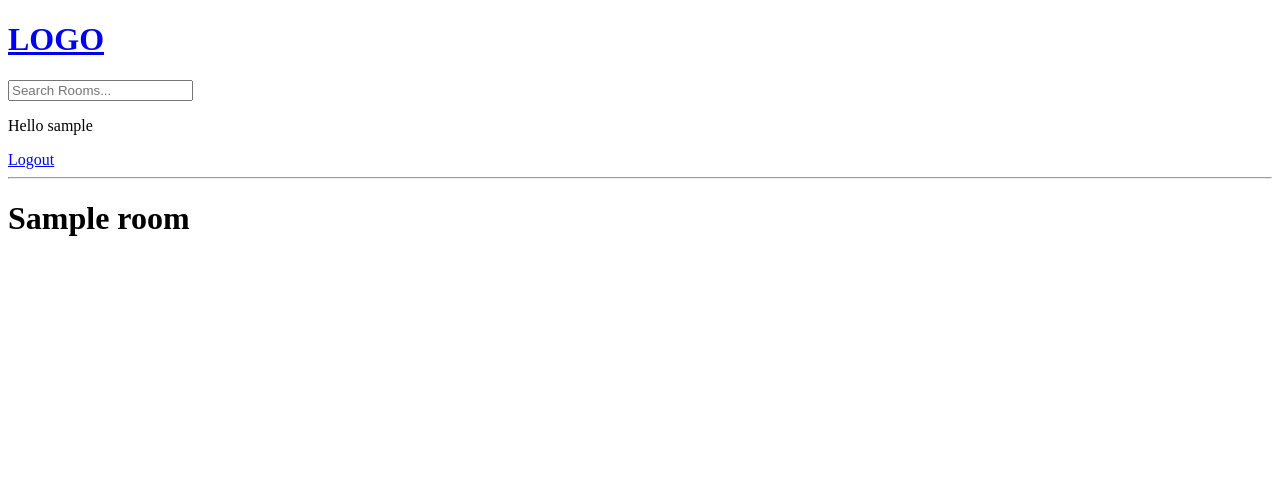
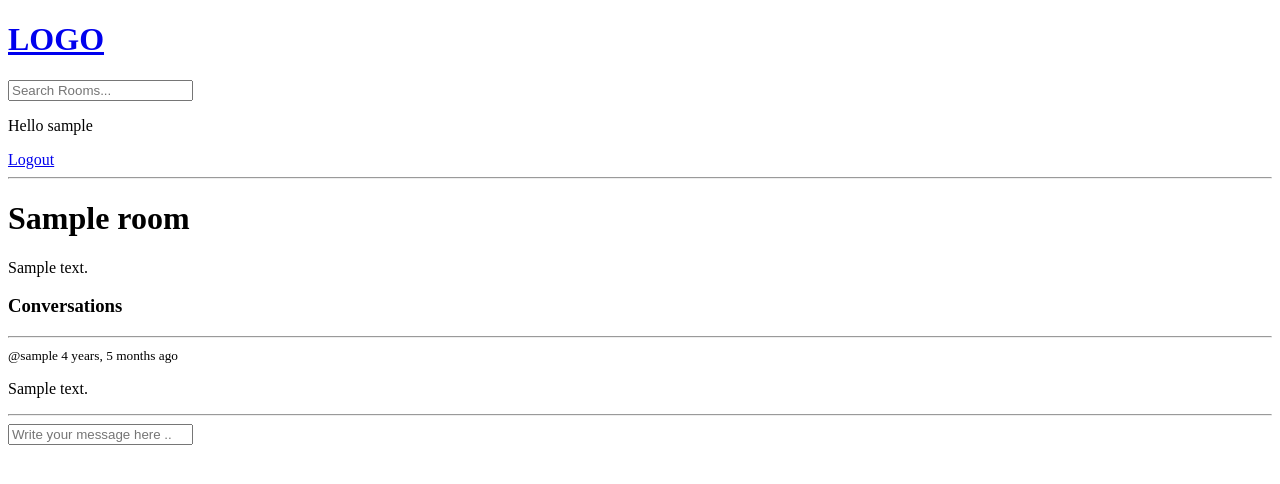
Before and after one commit to Nayan-Chimariya/LikeHeads, a Django app: page /room/1/ in a window 1280 px wide. Shown: the top 484 px of the page. Run offline with Django 5.2, Linux system fonts and the light colour scheme; a user stored in the database is signed in; tables that the repository leaves empty hold one stand-in row (values such as "Sample post").

Commit message:
feat: auth users can message on a room

```diff
--- a/base/templates/base/room.html
+++ b/base/templates/base/room.html
@@ -1,8 +1,32 @@
-{% extends "main.html" %} {% block content %}
-<div>
-  <div>
-    <h1>{{room.name}}</h1>
+{% extends "main.html" %}
+
+{% block content %}
+
+  <h1>{{room.name}}</h1>
+
+  <p> {{room.description}} </p>
+
+  <div class = "comment-wrapper">
+    <h3> Conversations </h3>
+    <hr>
+
+    {% for message  in room_messages %}
+      <div>
+        <small>@{{message.user}} {{message.created_at|timesince}} ago</small>
+        <p>{{message.body}}</p>
+        <hr>
+      </div>
+
+    {% endfor %}
   </div>
-</div>
+
+  {% if request.user.is_authenticated %}
+  <div class="comment-form">
+    <form method="POST" action=''>
+      {% csrf_token %}
+      <input type="text" name="body" placeholder="Write your message here .."/>
+    </form>
+  </div>
+  {% endif %}
 
 {% endblock content %}
--- a/base/views.py
+++ b/base/views.py
@@ -7,7 +7,7 @@ from django.contrib.auth.forms import UserCreationForm
 from django.contrib.auth import authenticate, login, logout
 from django.http import HttpResponse
 
-from .models import Room, Topic
+from .models import Room, Topic, Message
 from .forms import RoomForm
 
 def loginPage(request):
@@ -53,7 +53,7 @@ def RegisterPage(request):
             login(request,user)
             return redirect('home')
         else:
-            messages.error("An error occured during registration")
+            messages.error(request,"An error occured during registration")
     context = {'page':page, "form":form}
     return render(request,"base/login_register.html",context)
 
@@ -82,7 +82,17 @@ def home(request):
 
 def room(request,pk):
     room = Room.objects.get(id=pk)
-    context = {'room':room}
+
+    if request.method == "POST":
+        message = Message.objects.create(
+            user=request.user,
+            room = room,
+            body = request.POST.get("body")
+        )
+        return redirect('room',pk=room.id)
+
+    room_messages = room.message_set.all().order_by("-created_at")
+    context = {'room':room,'room_messages' : room_messages}
     return render(request,'base/room.html',context)
 
 @login_required(login_url='login')
--- a/templates/navbar.html
+++ b/templates/navbar.html
@@ -10,7 +10,11 @@
     <p> Hello {{request.user}} </p>
     <a href='{% url "logout" %}'> Logout </a>
 {% else %}
+
+{% if page != "register" %}
     <a href='{% url "login" %}'> Login </a>
 {% endif %}
 
+{% endif %}
+
 <hr />
```
